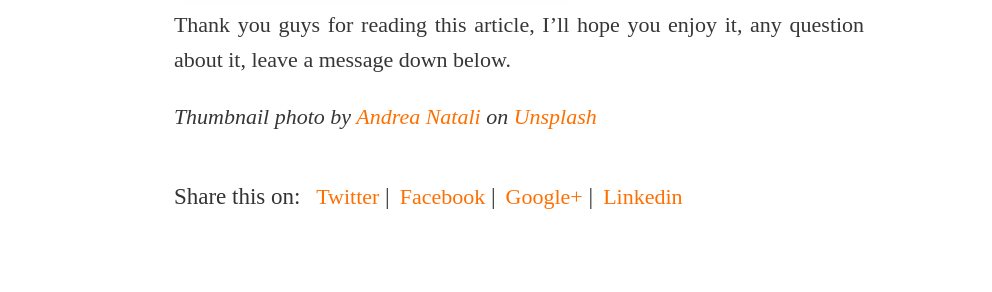
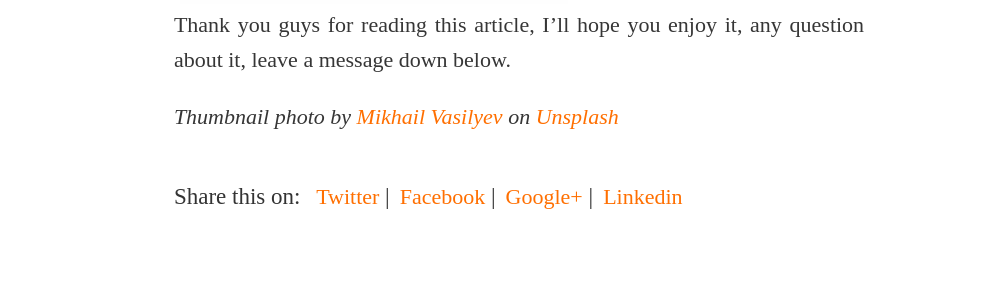
Before and after one commit to diesc/diesc.github.io, a Jekyll site: the page built from _posts/2017-07-29-xcode-swift-catyears.md, in a window 1280 px wide and 900 px high, scrolled down 3478 px. Shown: the part 347-639 px from the top of the window, without its empty margins (121-1113 px from the left). Built offline with Jekyll 4.4.1, drawn with Linux system fonts in a browser that asks for light colours; some web fonts are replaced; comment, search, counter and statistics services are not loaded.

Commit message:
Update article
Update article thumbnail

```diff
--- a/_posts/2017-07-29-xcode-swift-catyears.md
+++ b/_posts/2017-07-29-xcode-swift-catyears.md
@@ -50,4 +50,4 @@ That's it, in the future post I'll show the source code for you.
 
 Thank you guys for reading this article, I’ll hope you enjoy it, any question about it, leave a message down below.
 
-*Thumbnail photo by [Andrea Natali](https://unsplash.com/@andrea_natali) on [Unsplash](https://unsplash.com/)*
+*Thumbnail photo by [Mikhail Vasilyev](https://unsplash.com/@miklevasilyev) on [Unsplash](https://unsplash.com/)*
```
Also changed, not shown: other parts of _posts/2017-07-29-xcode-swift-catyears.md (+1 -1 lines).
